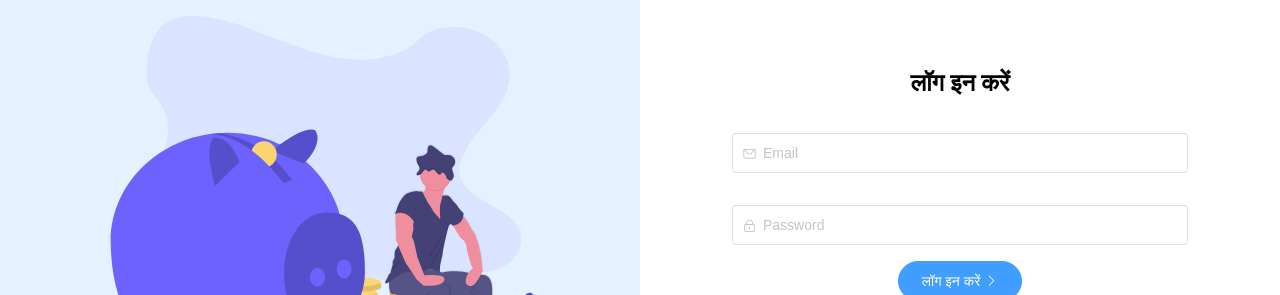
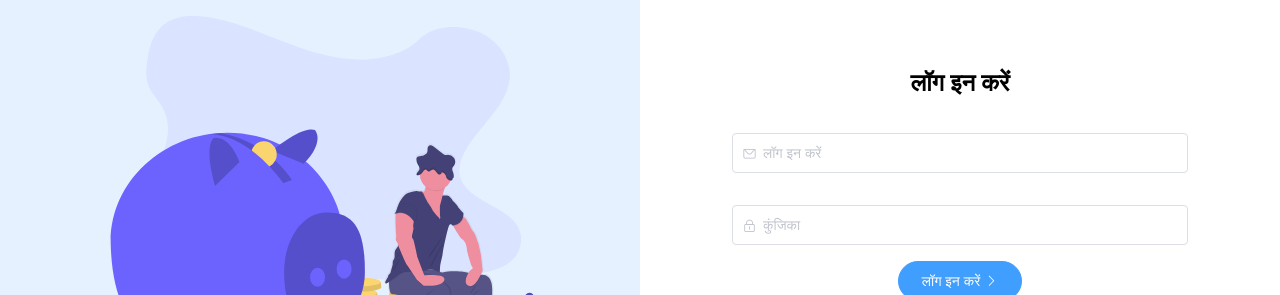
Before and after one commit to SiddhantJ19/AA-Hack-Team-Swartz, a Vue app in the folder web/: page / in a window 1280 px wide. Shown: the top 295 px of the page. Built offline with nearby package versions, Linux system fonts and the light colour scheme; no server answers.

Commit message:
Update Login.vue

```diff
--- a/web/src/views/Login.vue
+++ b/web/src/views/Login.vue
@@ -29,7 +29,7 @@
                           name="email"
                           prefix-icon="el-icon-message"
                           class="form-input"
-                          placeholder="Email"
+                          :placeholder="$t('login')"
                           type="email"
                           v-model="form.email"/>
 
@@ -38,7 +38,7 @@
                           name="password"
                           prefix-icon="el-icon-lock"
                           class="form-input"
-                          placeholder="Password"
+                          :placeholder="$t('password')"
                           type="password"
                           v-model="form.password"/>
 
```
